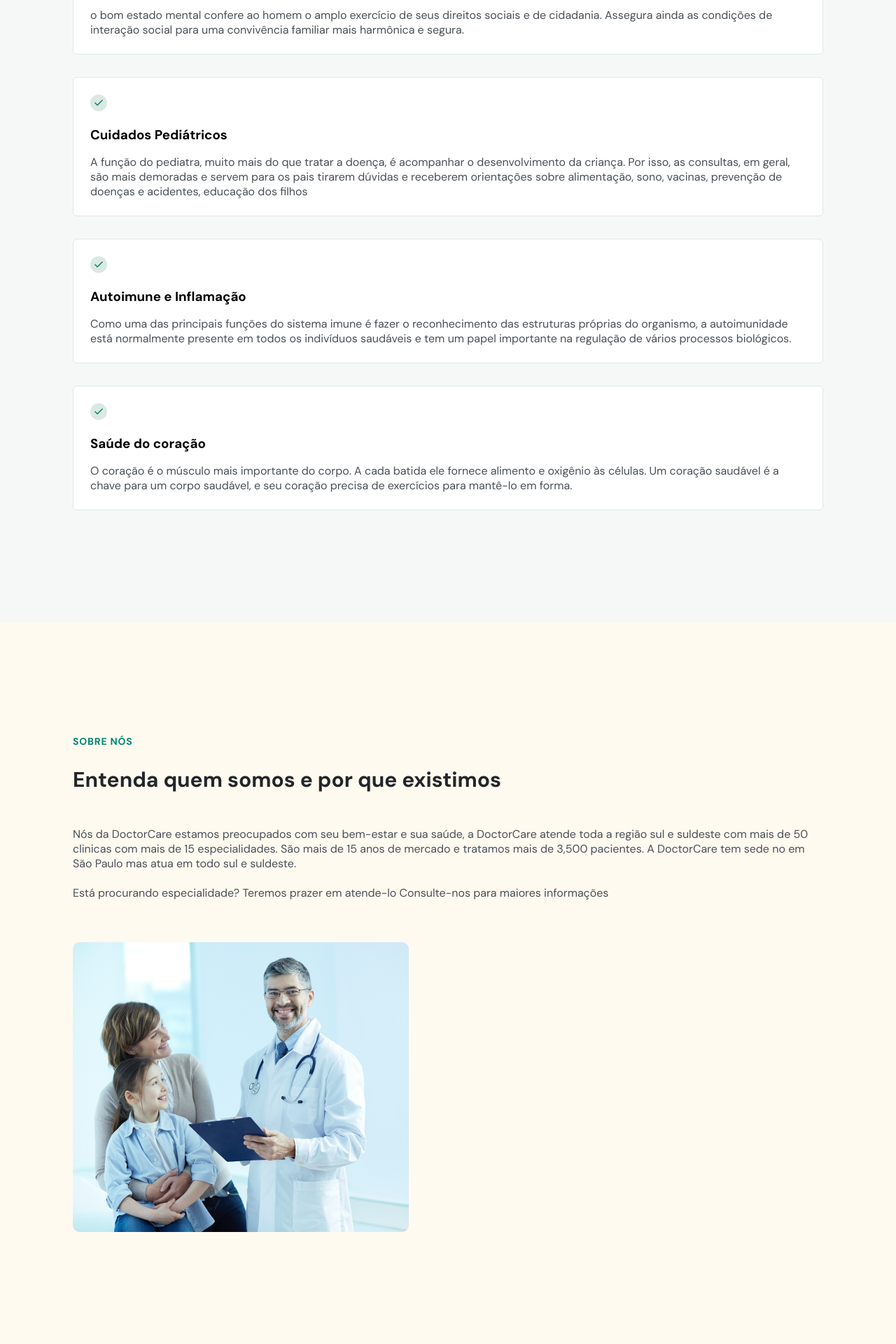
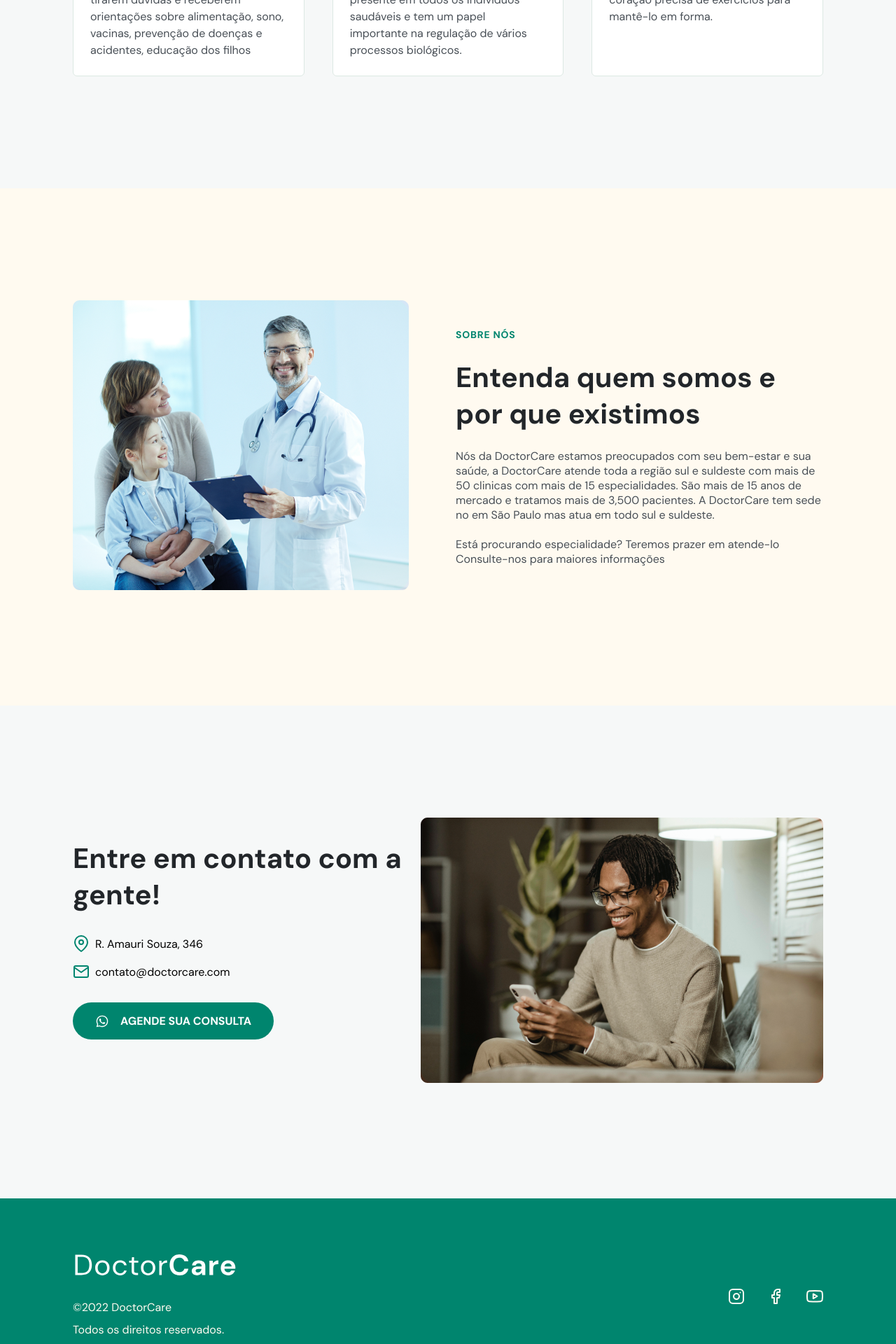
Before and after one commit to RafaelRapozzo/licaoazure, a PHP site: page / in a window 1280 px wide. Shown: the part 1880-3800 px from the top of the page at 70% size. Run offline with PHP 8.4, Linux system fonts and the light colour scheme.

Commit message:
media querry 1024

```diff
--- a/index.html
+++ b/index.html
@@ -253,6 +253,8 @@
 
     <section id="about">
         <div class="wrapper">
+
+            <div class="col-a">
                 <header>
                     <h4>Sobre nós</h4>
                     <h2>Entenda quem somos e por que existimos</h2>
@@ -268,6 +270,11 @@
                         <span class="br">Está procurando especialidade? Teremos prazer em atende-lo Consulte-nos para maiores informações</span>
                     </p>
 
+
+                </div>
+            </div>
+
+            <div class="col-b">
                 <img src="./assets/doutor-feliz-segurando-prancheta-com-pacientes.png"
                      alt="doutor feliz segurando prancheta com pacientes">
             </div>
@@ -277,6 +284,8 @@
 
     <section id="contact">
         <div class="wrapper">
+
+            <div class="col-a">
                 <header>
                     <h2>
                         Entre em contato com a gente!
@@ -294,6 +303,7 @@
 
 
                     <li>
+
                         <svg width="24" height="24" viewBox="0 0 24 24" fill="none" xmlns="http://www.w3.org/2000/svg">
                             <path d="M4 4H20C21.1 4 22 4.9 22 6V18C22 19.1 21.1 20 20 20H4C2.9 20 2 19.1 2 18V6C2 4.9 2.9 4 4 4Z" stroke="#00856F" stroke-width="2" stroke-linecap="round" stroke-linejoin="round"/>
                             <path d="M22 6L12 13L2 6" stroke="#00856F" stroke-width="2" stroke-linecap="round" stroke-linejoin="round"/>
@@ -309,7 +319,11 @@
                         </svg>
                         Agende sua consulta
                     </a>
+            </div>
 
+            </div>
+
+            <div class="col-b">
                 <img src="./assets/homem-usando-smartphone-no-sofa-em-casa.png"
                 alt="Homem usando smartphone no sofa em casa">
             </div>
@@ -318,6 +332,7 @@
 
     <footer class="" id="">
         <div class="wrapper">
+            <div class="col-a">
                 <a class="logo" onclick="closeMenu()" href="#home">
                     <svg width="133" height="18" viewBox="0 0 133 18" fill="none" xmlns="http://www.w3.org/2000/svg">
                         <path
@@ -358,7 +373,9 @@
                     <br>
                     Todos os direitos reservados.
                 </p>
+            </div>
 
+            <div class="col-b">
                 <ul class="social-links">
                     <li><a href="https://www.instagram.com" target="_blank"><svg width="24" height="24" viewBox="0 0 24 24" fill="none"
                                 xmlns="http://www.w3.org/2000/svg">
@@ -390,6 +407,9 @@
                     </li>
                 </ul>
             </div>
+
+
+    </div>
     </footer>
     <a href="#home" class="" id="backToTopButton">
         <svg width="40" height="40" viewBox="0 0 40 40" fill="none" xmlns="http://www.w3.org/2000/svg">
--- a/styles/index.css
+++ b/styles/index.css
@@ -290,7 +290,7 @@ body.menu-expanded button path {
 /* // home // */
 
 #home {
-
+    padding-block: 0;
     padding-top: calc(4.1rem + var(--nav-height));
     padding-right: 2rem;
     padding-left: 2rem;
@@ -299,7 +299,7 @@ body.menu-expanded button path {
 #home::before {
     content: "";
     width: 100%;
-    height: calc(67% + var(--nav-height));
+    height: calc(74% + var(--nav-height));
     background-color: var(--brand-light);
     display: block;
     position: absolute;
@@ -416,7 +416,7 @@ body.menu-expanded button path {
     margin-block: 1.6rem;
 }
 
-#setvices .card p {
+#services .card p {
     font-weight: 400;
     font-size:1.6rem;
     line-height: 150%;
@@ -531,12 +531,25 @@ footer .social-links {
         display: grid;
     }
 
+    .col-a {
+        grid-area: A;
+    }
+
+    .col-b {
+        grid-area: B;
+    }
+
     body {
         overflow: auto;
     }
 
     section {
         padding-block: 16rem;
+    }
+
+    section header h2 {
+        font-size: 4rem;
+        line-height: 5.2rem;
     }
 
     /* // Reset // */
@@ -673,18 +686,13 @@ footer .social-links {
     }
 
     #home::before {
-        height: calc(76% - var(--nav-height));
+        height: calc(94% - var(--nav-height));
     }
 
     #home .col-a {
-        grid-area: A;
         text-align: left;
         align-self: center;
 
-    }
-
-    #home .col-b {
-        grid-area: B;
     }
 
     #home .stats {
@@ -719,5 +727,75 @@ footer .social-links {
         width: 42rem;
     }
 
+    /* // SERVICES // */
 
+    #services h2 {
+        width: 47rem;
+        margin-inline: auto;
+    }
+
+    #services .cards {
+        flex-direction: row;
+        flex-wrap: wrap;
+        gap: 4rem;
+
+    }
+
+    #services .card {
+        width: 30%;
+        flex-grow: 1;
+    }
+
+    /* // ABOUT // */
+
+    #about .wrapper{
+        grid-template-columns: 48rem 1fr;
+        grid-template-areas: "B A";
+        gap: 6.7rem;
+    }
+
+    #about .col-a {
+        align-self: center;
+
+    }
+
+    #about .content p {
+        margin-bottom: 0;
+    }
+
+    /* // CONTACT // */
+
+    #contact .wrapper {
+        grid-template-columns: 1fr 57.5rem;
+        grid-template-areas: 'A B';
+    }
+
+    #contact h2 {
+        width: 48.4rem;
+        margin-bottom: 3.2rem;
+    }
+
+    /* // FOOTER // */
+
+    footer {
+        padding-block: 8rem;
+    }
+
+    footer .wrapper{
+        grid-template-columns: 1fr 1fr;
+        grid-template-areas: 'A B';
+    }
+
+    footer p {
+        margin-bottom: 0;
+    }
+
+    footer .col-a {
+        align-self: center;
+    }
+
+    footer .col-b {
+        align-self: center;
+        justify-self: flex-end;
+    }
 }
```
Lines whose indentation alone changed are shown as unchanged.
